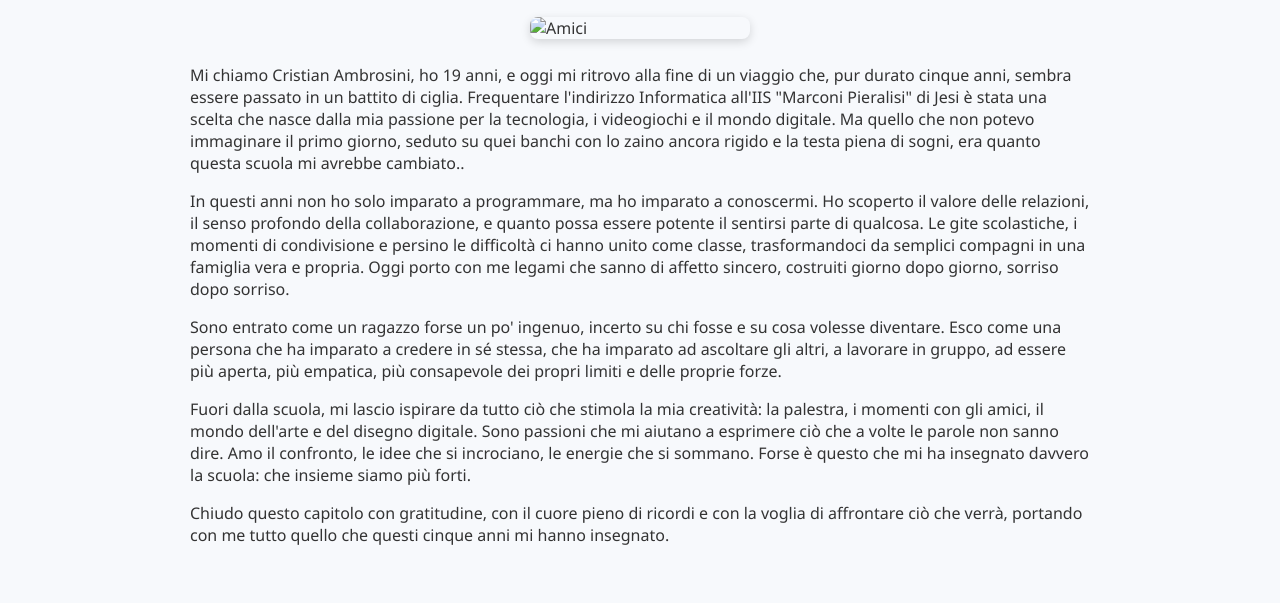
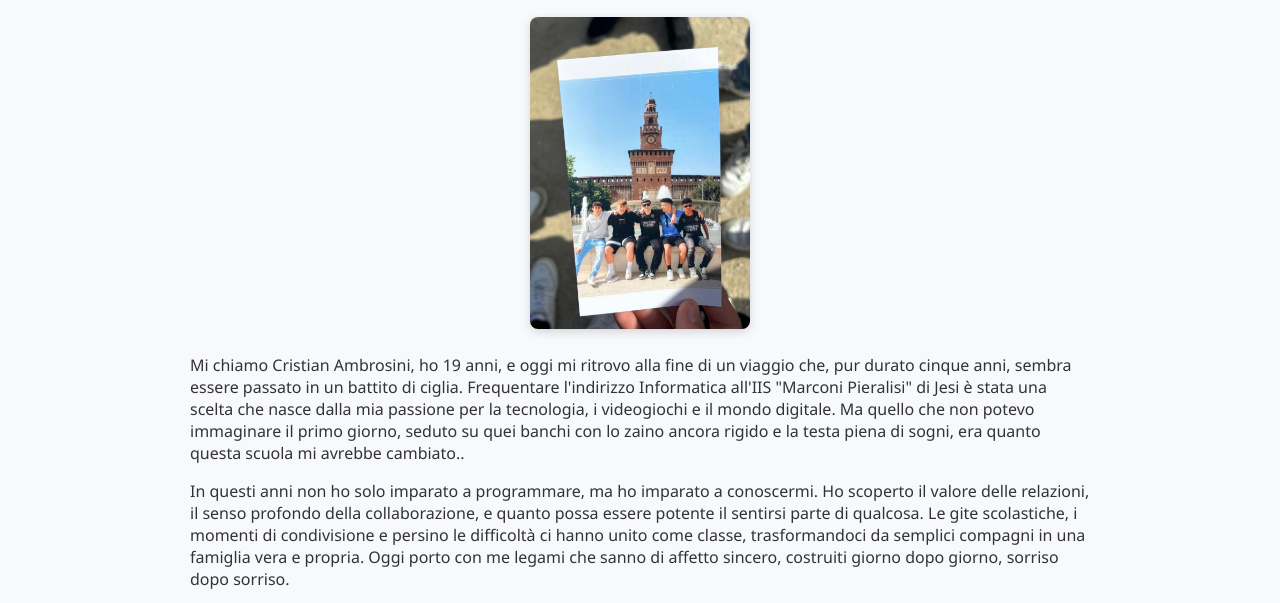
Before and after one commit to Cricco1/cristian_ambrosini, a plain HTML site: page index.html in a window 1280 px wide. Shown: the part 139-742 px from the top of the page. Drawn offline with Linux system fonts and the light colour scheme.

Commit message:
Update index.html

```diff
--- a/index.html
+++ b/index.html
@@ -16,7 +16,7 @@
 
   <main>
     <h1>Biografia</h1>
-    <img src="amici.jpg" alt="Amici" id="amici" />
+    <img src="img/amici.jpg" alt="Amici" id="amici" />
             <p data-it="Mi chiamo Cristian Ambrosini, ho 19 anni, e oggi mi ritrovo alla fine di un viaggio che, pur durato cinque anni, sembra essere passato in un battito di ciglia. Frequentare l'indirizzo Informatica all'IIS 'Marconi Pieralisi' di Jesi è stata una scelta che nasce dalla mia passione per la tecnologia, i videogiochi e il mondo digitale. Ma quello che non potevo immaginare il primo giorno, seduto su quei banchi con lo zaino ancora rigido e la testa piena di sogni, era quanto questa scuola mi avrebbe cambiato.." data-en="My name is Cristian Ambrosini, I'm 19 years old, and today I find myself at the end of a journey that, although lasting five years, seems to have passed in the blink of an eye. Attending the Computer Science program at IIS 'Marconi Pieralisi' in Jesi was a choice born from my passion for technology, videogames, and the digital world. But what I could not imagine on the first day, sitting on those desks with my backpack still stiff and my head full of dreams, was how much this school would change me...">
           Mi chiamo Cristian Ambrosini, ho 19 anni, e oggi mi ritrovo alla fine di un viaggio che, pur durato cinque anni, sembra essere passato in un battito di ciglia. Frequentare l'indirizzo Informatica all'IIS "Marconi Pieralisi" di Jesi è stata una scelta che nasce dalla mia passione per la tecnologia, i videogiochi e il mondo digitale. Ma quello che non potevo immaginare il primo giorno, seduto su quei banchi con lo zaino ancora rigido e la testa piena di sogni, era quanto questa scuola mi avrebbe cambiato..
         </p>
```
